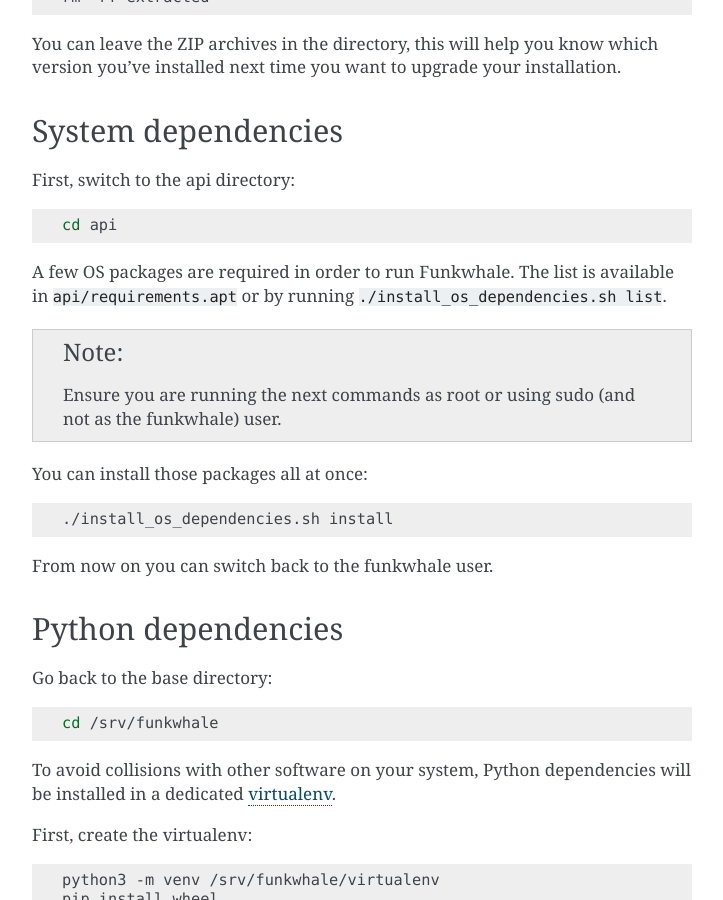
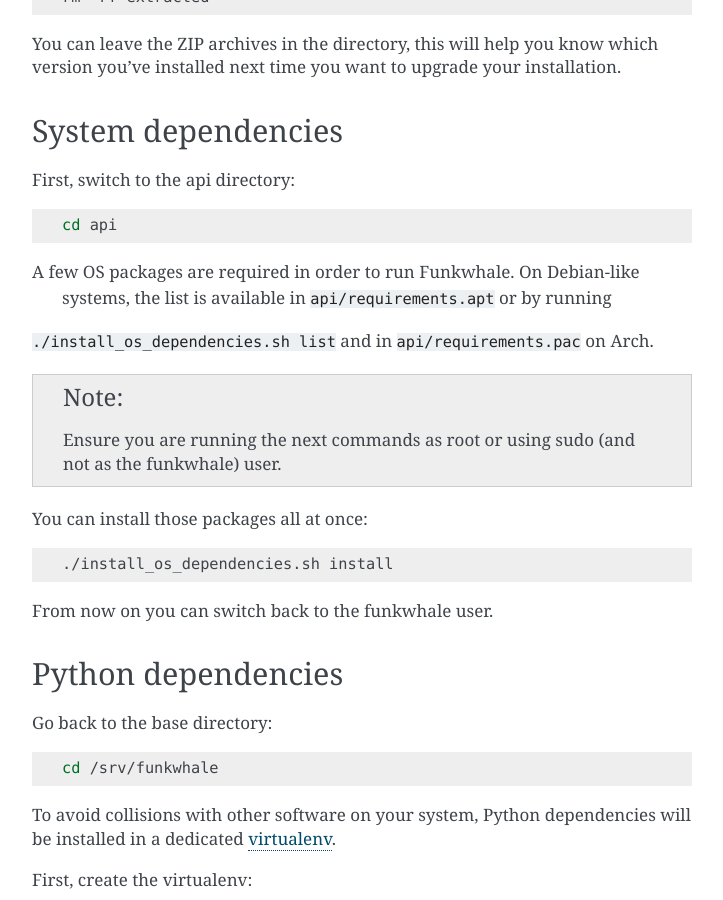
Before and after one commit to RYGhub/funkwhale, a Sphinx documentation site: the page built from docs/installation/debian.rst, in a window 1280 px wide and 900 px high, scrolled down 1939 px. Shown: the whole window, without its empty margins (388-1111 px from the left). Built offline with Sphinx 7.4.7, drawn with Linux system fonts in a browser that asks for light colours; pages that are not in the unit, such as notebooks, are missing from menus.

Commit message:
[doc] Arch Linux installation: OS requirements

```diff
--- a/docs/installation/debian.rst
+++ b/docs/installation/debian.rst
@@ -113,9 +113,10 @@
 
     cd api
 
-A few OS packages are required in order to run Funkwhale. The list is available
-in ``api/requirements.apt`` or by running
-``./install_os_dependencies.sh list``.
+A few OS packages are required in order to run Funkwhale. On Debian-like
+ systems, the list is available in ``api/requirements.apt`` or by running
+``./install_os_dependencies.sh list`` and in ``api/requirements.pac`` on
+Arch.
 
 .. note::
 
```
Also changed, not shown: 1 other file.
